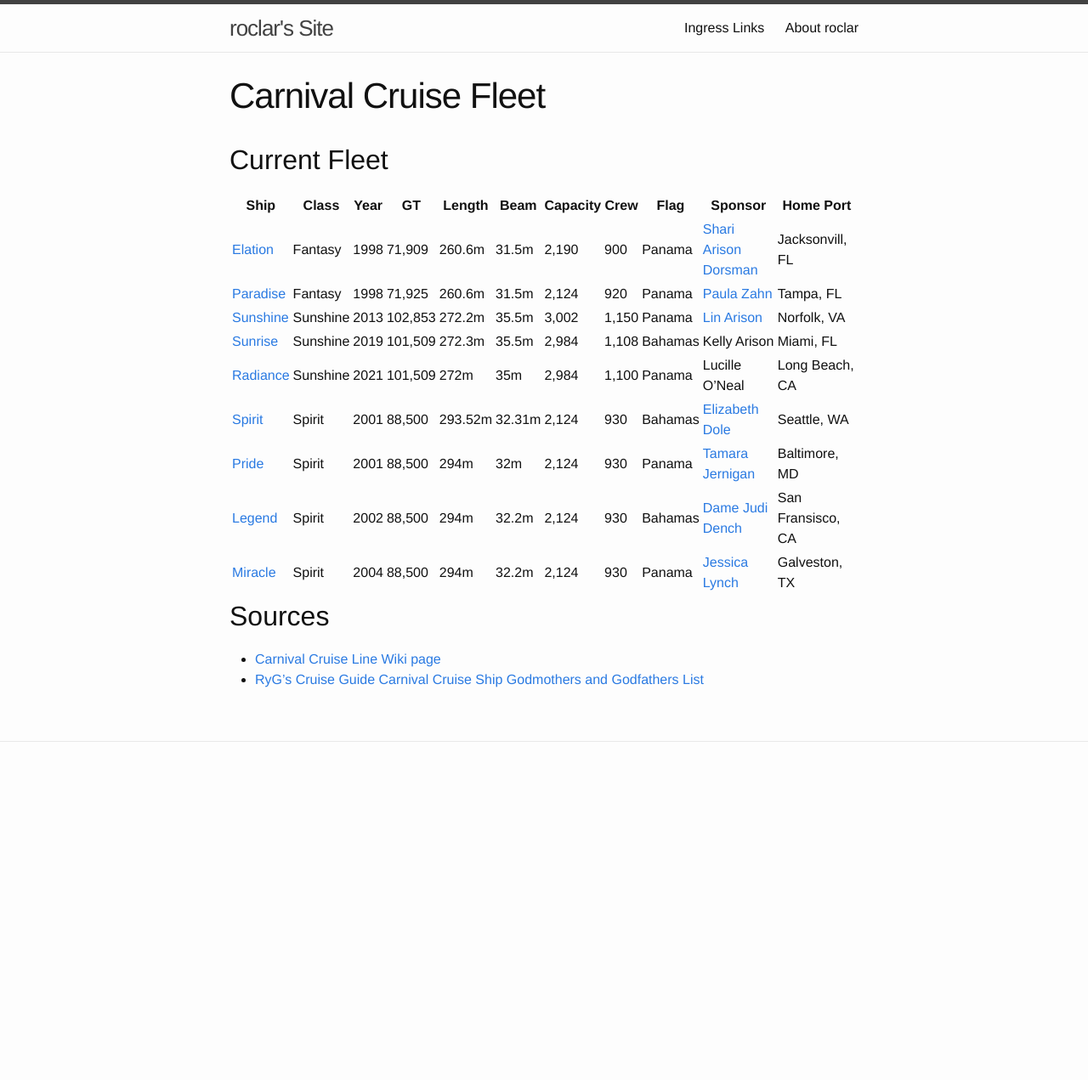
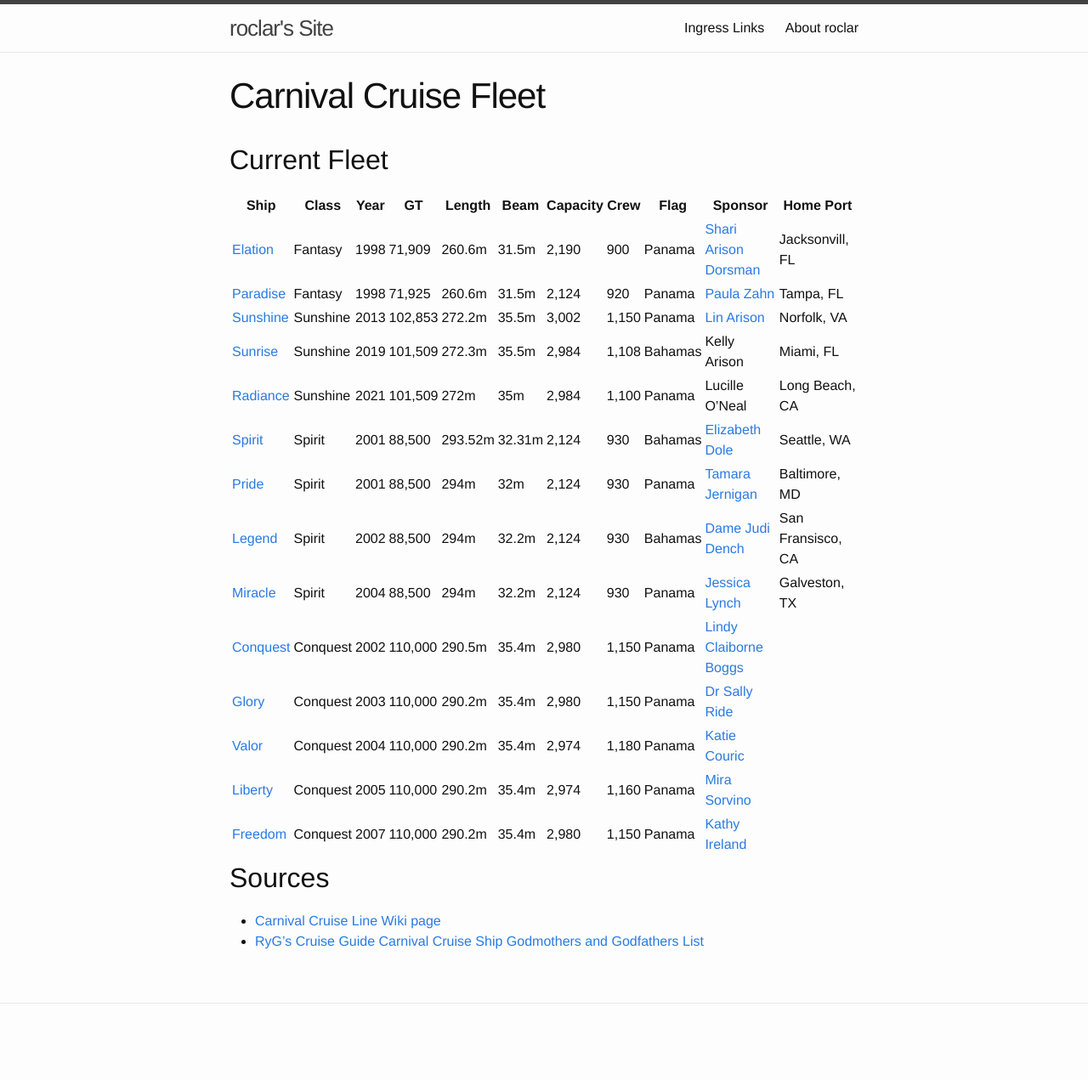
Before and after one commit to roclar/roclar.github.io, a Jekyll site: the page built from CarnivalFleet.md, in a window 1280 px wide. Shown: the whole page at 85% size. Built offline with Jekyll 4.4.1, drawn with Linux system fonts in a browser that asks for light colours; before the commit the page ends 963 px from its top, so only the background shows below that.

Commit message:
Added Conquest class

```diff
--- a/CarnivalFleet.md
+++ b/CarnivalFleet.md
@@ -17,6 +17,11 @@
 | [Pride](https://en.wikipedia.org/wiki/Carnival_Pride) | Spirit | 2001 | 88,500 | 294m | 32m | 2,124 | 930 | Panama | [Tamara Jernigan](https://en.wikipedia.org/wiki/Tamara_E._Jernigan) | Baltimore, MD |
 | [Legend](https://en.wikipedia.org/wiki/Carnival_Legend) | Spirit | 2002 | 88,500 | 294m | 32.2m | 2,124 | 930 | Bahamas | [Dame Judi Dench](https://en.wikipedia.org/wiki/Judi_Dench) | San Fransisco, CA |
 | [Miracle](https://en.wikipedia.org/wiki/Carnival_Miracle) | Spirit | 2004 | 88,500 | 294m | 32.2m | 2,124 | 930 | Panama | [Jessica Lynch](https://en.wikipedia.org/wiki/Jessica_Lynch) | Galveston, TX |
+| [Conquest](https://en.wikipedia.org/wiki/Carnival_Conquest) | Conquest | 2002 | 110,000 | 290.5m | 35.4m | 2,980 | 1,150 | Panama | [Lindy Claiborne Boggs](https://en.wikipedia.org/wiki/Lindy_Boggs) |
+| [Glory](https://en.wikipedia.org/wiki/Carnival_Glory) | Conquest | 2003 | 110,000 | 290.2m | 35.4m | 2,980 | 1,150 | Panama | [Dr Sally Ride](https://en.wikipedia.org/wiki/Sally_Ride) |
+| [Valor](https://en.wikipedia.org/wiki/Carnival_Valor) | Conquest | 2004 | 110,000 | 290.2m | 35.4m | 2,974 | 1,180 | Panama | [Katie Couric](https://en.wikipedia.org/wiki/Katie_Couric) |
+| [Liberty](https://en.wikipedia.org/wiki/Carnival_Liberty) | Conquest | 2005 | 110,000 | 290.2m | 35.4m | 2,974 | 1,160 | Panama | [Mira Sorvino](https://en.wikipedia.org/wiki/Mira_Sorvino) |
+| [Freedom](https://en.wikipedia.org/wiki/Carnival_Freedom) | Conquest | 2007 | 110,000 | 290.2m | 35.4m | 2,980 | 1,150 | Panama | [Kathy Ireland](https://en.wikipedia.org/wiki/Kathy_Ireland) |
 
 ## Sources
 
```
